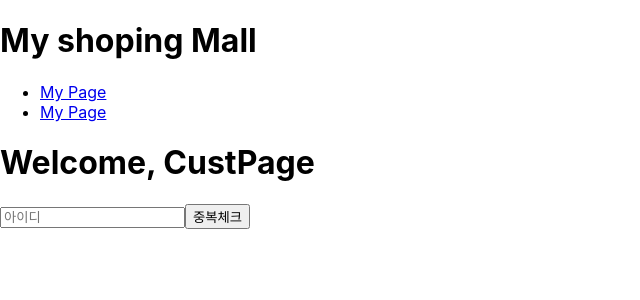
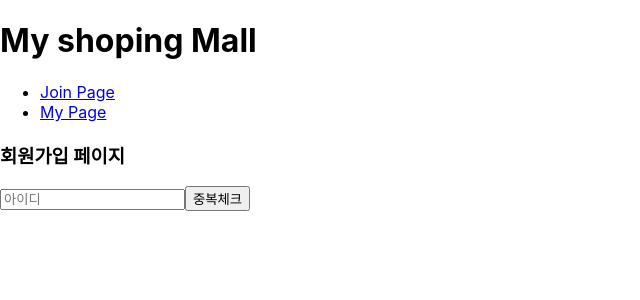
Before and after one commit to practice-server-side/Product-React, a React (Create React App) app: page /custPage in a window 1280 px wide. Shown: the top 300 px of the page, without its empty margins (0-640 px from the left). Built offline with nearby package versions, Linux system fonts and the light colour scheme.

Commit message:
회원 아이디 중복체크

```diff
--- a/package.json
+++ b/package.json
@@ -16,6 +16,7 @@
     "match-sorter": "^6.3.1",
     "react": "^18.2.0",
     "react-dom": "^18.2.0",
+    "react-query": "^3.39.3",
     "react-router-dom": "^6.17.0",
     "react-scripts": "5.0.1",
     "sort-by": "^1.2.0",
--- a/src/App.js
+++ b/src/App.js
@@ -1,6 +1,6 @@
 import "./App.css";
 import {BrowserRouter as Router, Routes, Route, Link} from 'react-router-dom';
-import CustPage from "./page/Cust.page.tsx";
+import JoinPage from "./page/Join.page.tsx";
 import MainPage from "./page/Main.page.tsx";
 
 function Header() {
@@ -14,11 +14,11 @@ function App() {
     <Router>
       <Header/>
       <ul>
-        <li><Link to="/custPage">My Page</Link></li>
+        <li><Link to="/custPage">Join Page</Link></li>
         <li><Link to="/mainPage">My Page</Link></li>
       </ul>
       <Routes>
-        <Route path="/custPage" element={<CustPage/>}/>
+        <Route path="/custPage" element={<JoinPage/>}/>
         <Route path="/mainPage" element={<MainPage/>}/>
       </Routes>
     </Router>
--- /dev/null
+++ b/src/api/cust/GetCustLoginIdCheck.ts
@@ -0,0 +1,9 @@
+import KotlinClient from "../KotlinClient";
+
+export type getCustLoginIdCheckResponse = {
+    exists: boolean
+}
+
+export const getCustLoginIdCheck = (loginId: string) => {
+    return KotlinClient.get<getCustLoginIdCheckResponse>('/api/noch/cust/' + loginId)
+}
--- a/src/page/Cust.page.tsx
+++ b/src/page/Join.page.tsx
@@ -1,21 +1,25 @@
 import * as React from 'react';
 import {useState} from 'react';
-import KotlinClient from '../api/KotlinClient';
+import {getCustLoginIdCheck} from "../api/cust/GetCustLoginIdCheck";
 
-export const CustPage = () => {
+export const JoinPage = () => {
 
     const [loginId, setLoginId] = useState('')
 
     const handleValidateLoginId = (e: React.MouseEvent<HTMLInputElement>) => {
         e.preventDefault()
 
-        KotlinClient.get('/api/noch/cust/${loginId}')
-            .then()
-            .catch()
+        const custLoginIdCheck = getCustLoginIdCheck(loginId);
+
+        if(custLoginIdCheck) {
+            alert("사용할 수 있는 아이디입니다!")
+        } else {
+            alert(loginId+"는 이미 사용중인 아이디 입니다!")
+        }
     }
 
     return <>
-        <h1>Welcome, CustPage</h1>
+        <h3>회원가입 페이지</h3>
         <form>
             <input placeholder='아이디' value={loginId} onChange={(e) => setLoginId(e.target.value)}/>
             <input type='submit' onClick={handleValidateLoginId} value="중복체크"/>
@@ -24,4 +28,4 @@ export const CustPage = () => {
     </>
 }
 
-export default CustPage
+export default JoinPage
```
Also changed, not shown: 1 other file (tests, documents, lock files or other folders).
